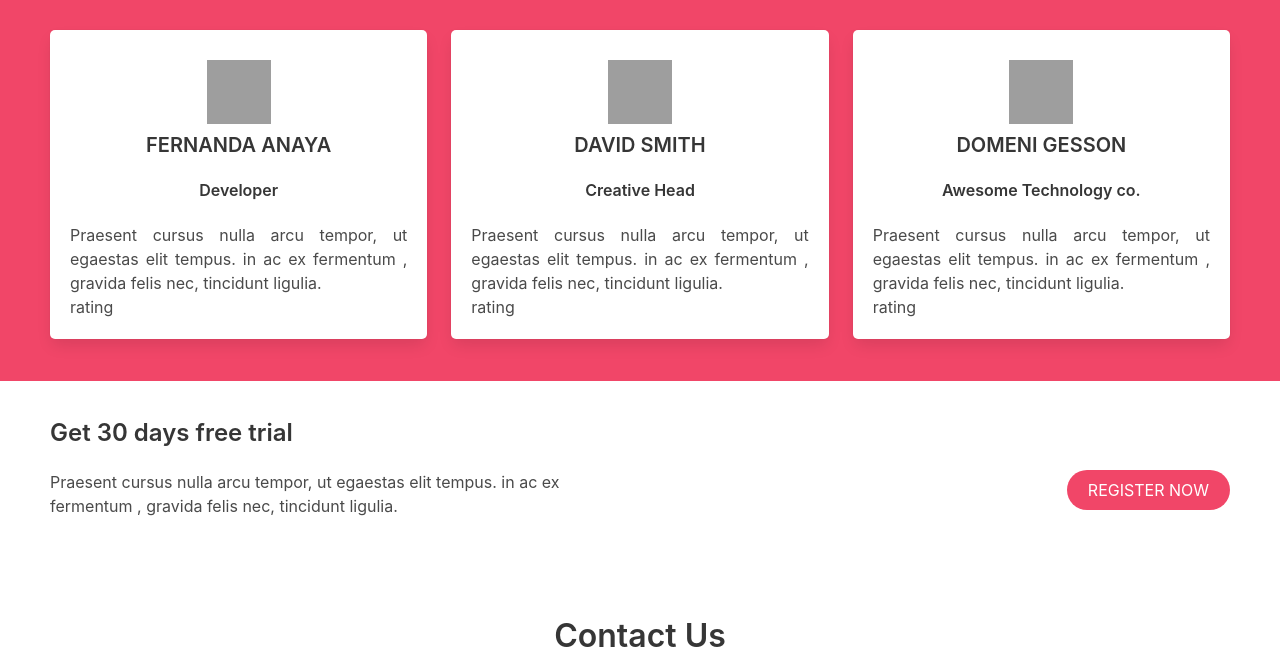
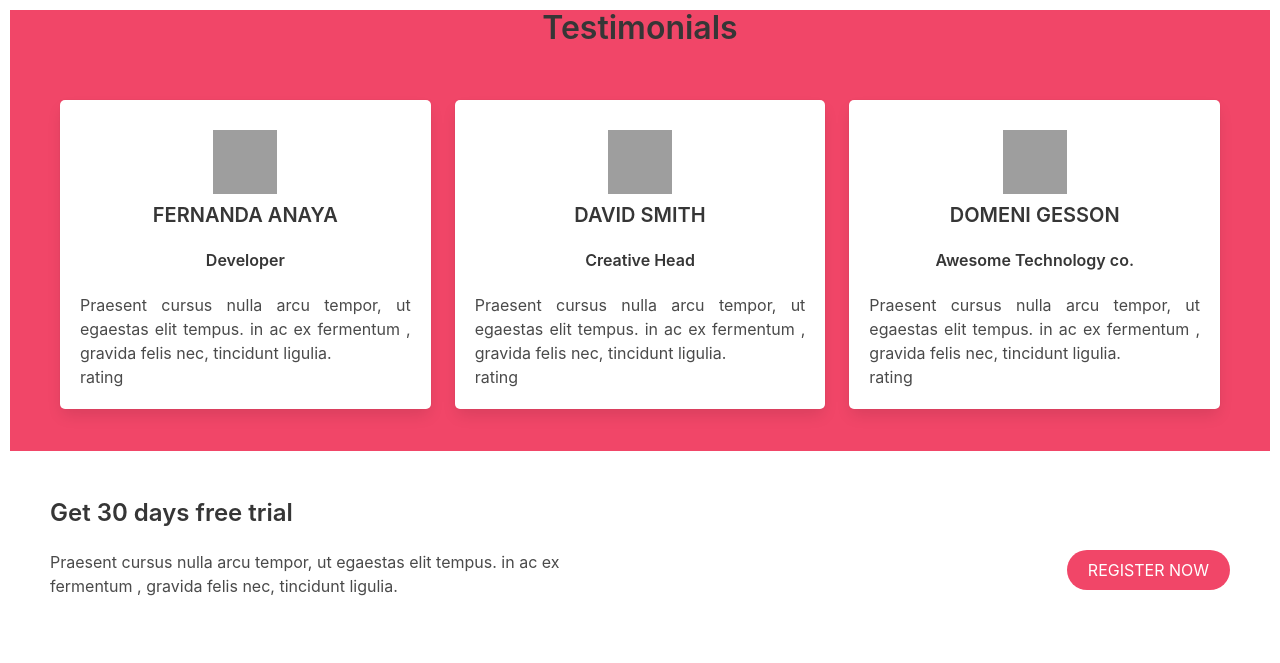
Before and after one commit to M-Tee/SCA-team-project, a plain HTML site: page index.html in a window 1280 px wide. Shown: the top 663 px of the page. Drawn offline with nearby package versions, Linux system fonts and the light colour scheme; grey boxes are pictures that could not be loaded.

Commit message:
testimonials section title

```diff
--- a/index.html
+++ b/index.html
@@ -43,7 +43,8 @@
     </div>
     </div> -->
 
-    <section class=" has-background-danger ">
+    <section class=" has-background-danger testimonials">
+        <p class="title is-3 has-text-centered"> Testimonials </p>
         <div class="columns  user_ratings">
             <div class="column">
                 <div class="card user_rating_card">
--- a/style.css
+++ b/style.css
@@ -1,6 +1,9 @@
+.testimonials{
+    margin: 10px;
+}
 .user_ratings{
     padding: 30px 50px;
-    /* background-color: brown; */
+
 }
 .user_rating_card{
     padding: 20px;
```
